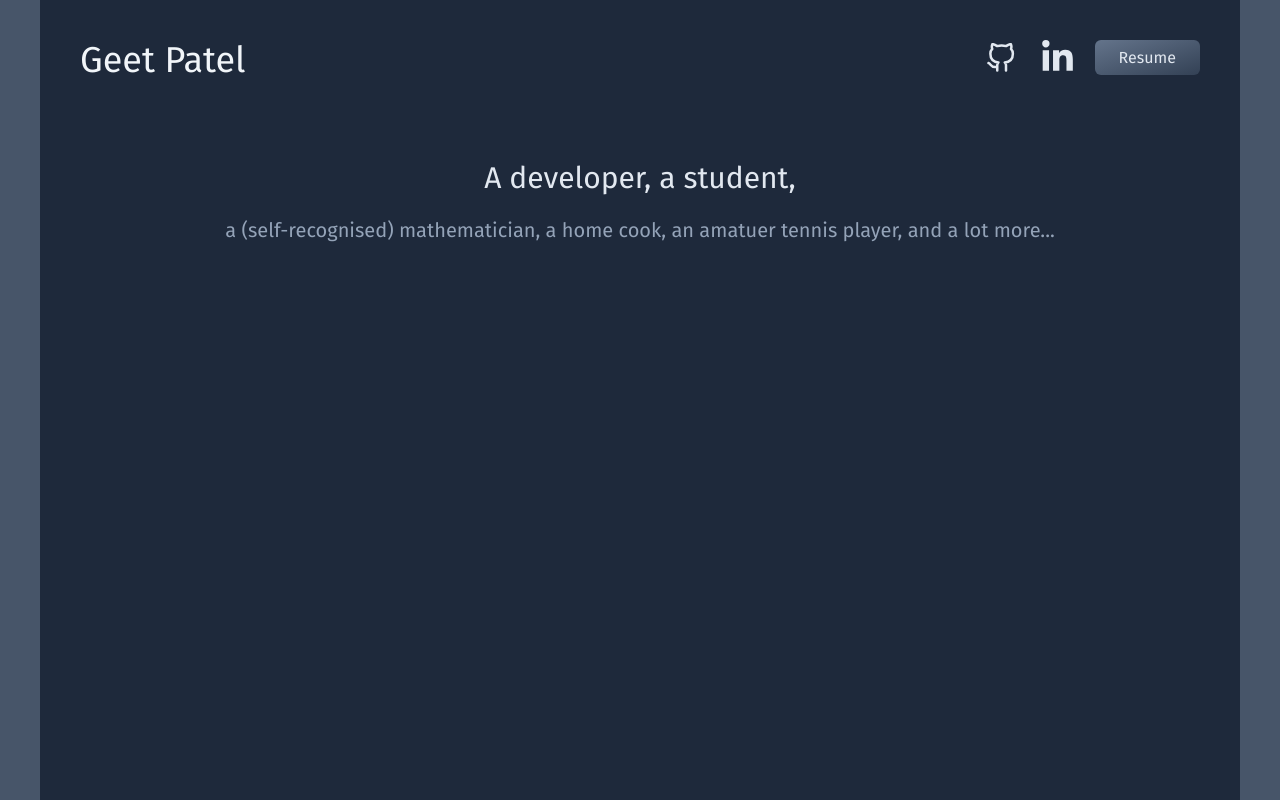
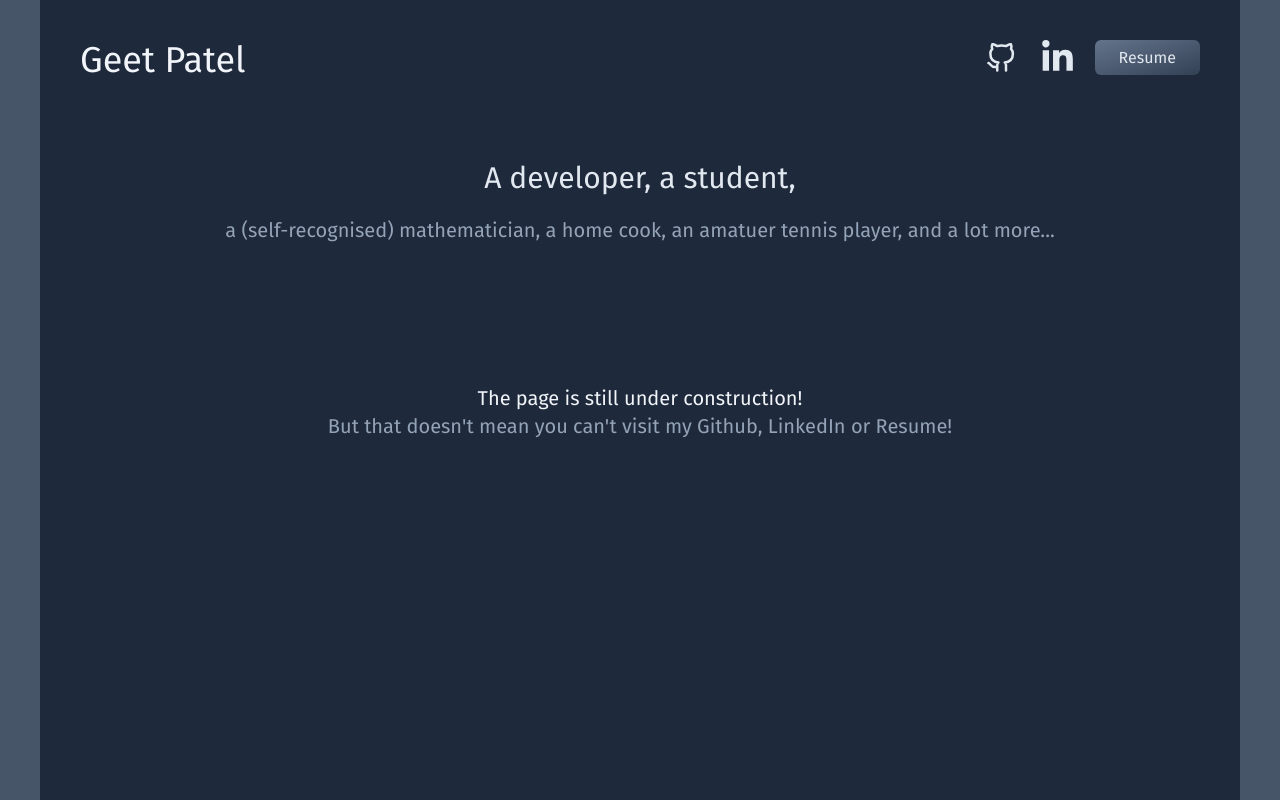
Before and after one commit to geetptl/geetptl.github.io, a Next.js app: page / in a window 1280 px wide. Built offline with nearby package versions, Linux system fonts and the light colour scheme.

Commit message:
Adding 'under construction'

```diff
--- a/pages/index.js
+++ b/pages/index.js
@@ -40,6 +40,18 @@ export default function Home() {
               <h2 className='text-xl text-slate-400 py-5'>a &#40;self-recognised&#41; mathematician, a home cook, an amatuer tennis player, and a lot more...</h2>
             </div>
           </BrowserView>
+
+          <footer className='text-center text-xl py-20'>
+            <p>The page is still under construction!</p>
+            <p className='text-slate-400'>But that doesn&#39;t mean you can&#39;t visit my&nbsp;
+              <a href='https://github.com/geetptl' title='Github' target="_blank" rel="noopener noreferrer">Github</a>
+              ,&nbsp;
+              <a href='https://www.linkedin.com/in/geet-p/' title='LinkedIn' target="_blank" rel="noopener noreferrer">LinkedIn</a>
+              &nbsp;or&nbsp;
+              <a href='./resume.pdf' title='Single-page Resume PDF' target='_blank' rel="noopener noreferrer">Resume</a>
+              !
+            </p>
+          </footer>
         </section>
       </main>
     </div>
```
